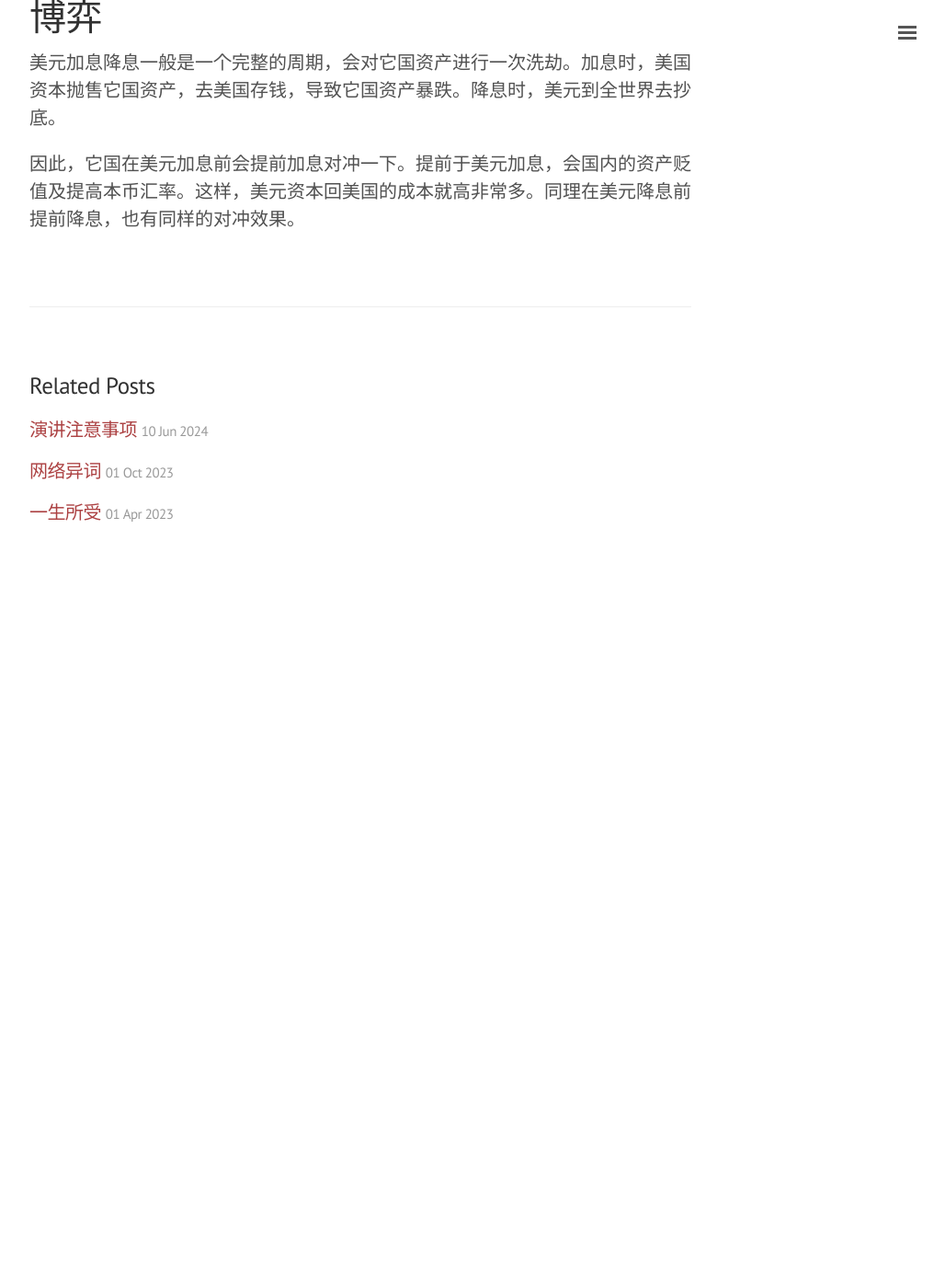
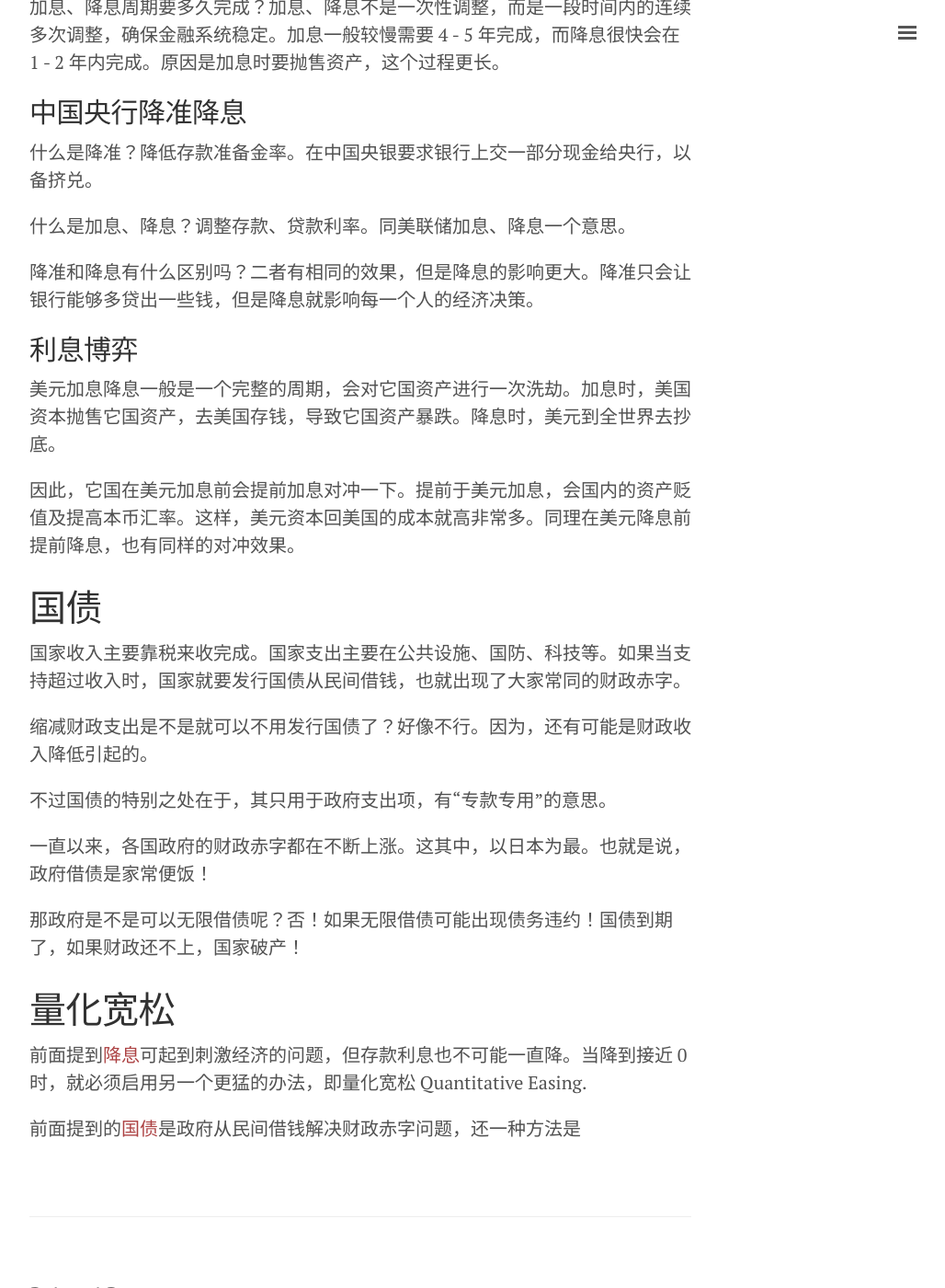
Before and after one commit to outsinre/zh-blog, a Jekyll site: the page built from _posts/2024-10-01-economy.md, in a window 1280 px wide and 1400 px high, scrolled down 1642 px. Shown: the whole window at 92% size, without its empty margins (248-1276 px from the left). Built offline with Jekyll 4.4.1, drawn with Linux system fonts in a browser that asks for light colours; comment, search, counter and statistics services are not loaded; before the commit the page ends 2272 px from its top, so only the background shows below that; some of the changed text lies outside the part shown.

Commit message:
feat(economy): update

```diff
--- a/_posts/2024-10-01-economy.md
+++ b/_posts/2024-10-01-economy.md
@@ -6,11 +6,19 @@
 1. toc
 {:toc}
 
-# 美联储加息降息 #
+# 经济危机指标 #
+
+一般主要看 2 个指标，即失业率和通胀。
+
+失业率和通胀是负相关关系。当失业率太高，通胀低时，说明市场不活跃，经济通缩，需降息释放现金流，给经济升温。当就业率低，通胀高时，经济过热，需加息回收现金流，给经济降温。
+
+# 降息 #
+
+## 美联储加息降息 ##
 
 什么是加息、降息？加息或降息指的美联储（美国央行）增加、降低隔夜存款利率 Federal Fund Rate. 市场基于新利率，调整定期存储利率、贷款利率、国债利率等。
 
-什么时候加息、降息？一般主要看 2 个指标，即失业率和通胀。失业率和通胀是负相关关系。当失业率太高时，就说明市场不活跃，需要降息释放现金流，给经济升温。当通胀太高，则说明要加息回收现金流，给经济降温。
+什么时候加息、降息？看就业率和通胀。通过调整存款利息，把二者拉到一个相对平衡的位置。
 
 加息、降息的最直接结果是什么？加息使人们偏向存钱，降息则刚好相反。
 
@@ -29,16 +37,35 @@
 
 加息、降息周期要多久完成？加息、降息不是一次性调整，而是一段时间内的连续多次调整，确保金融系统稳定。加息一般较慢需要 4 - 5 年完成，而降息很快会在 1 - 2 年内完成。原因是加息时要抛售资产，这个过程更长。
 
-# 央行降准降息 #
+## 中国央行降准降息 ##
 
 什么是降准？降低存款准备金率。在中国央银要求银行上交一部分现金给央行，以备挤兑。
 
 什么是加息、降息？调整存款、贷款利率。同美联储加息、降息一个意思。
 
-降准和降息有什么区别吗？二者有相同的效果，但是降息的影响更大。降准只会让银行能够多贷出一些钱，但是降息就影响每一个人。
+降准和降息有什么区别吗？二者有相同的效果，但是降息的影响更大。降准只会让银行能够多贷出一些钱，但是降息就影响每一个人的经济决策。
 
-# 博弈 #
+## 利息博弈 ##
 
 美元加息降息一般是一个完整的周期，会对它国资产进行一次洗劫。加息时，美国资本抛售它国资产，去美国存钱，导致它国资产暴跌。降息时，美元到全世界去抄底。
 
 因此，它国在美元加息前会提前加息对冲一下。提前于美元加息，会国内的资产贬值及提高本币汇率。这样，美元资本回美国的成本就高非常多。同理在美元降息前提前降息，也有同样的对冲效果。
+
+# 国债 #
+
+国家收入主要靠税来收完成。国家支出主要在公共设施、国防、科技等。如果当支持超过收入时，国家就要发行国债从民间借钱，也就出现了大家常同的财政赤字。
+
+缩减财政支出是不是就可以不用发行国债了？好像不行。因为，还有可能是财政收入降低引起的。
+
+不过国债的特别之处在于，其只用于政府支出项，有“专款专用”的意思。
+
+一直以来，各国政府的财政赤字都在不断上涨。这其中，以日本为最。也就是说，政府借债是家常便饭！
+
+那政府是不是可以无限借债呢？否！如果无限借债可能出现债务违约！国债到期了，如果财政还不上，国家破产！
+
+# 量化宽松 #
+
+前面提到[降息](#降息)可起到刺激经济的问题，但存款利息也不可能一直降。当降到接近 0 时，就必须启用另一个更猛的办法，即量化宽松 Quantitative Easing.
+
+
+前面提到的[国债](#国债)是政府从民间借钱解决财政赤字问题，还一种方法是
```
